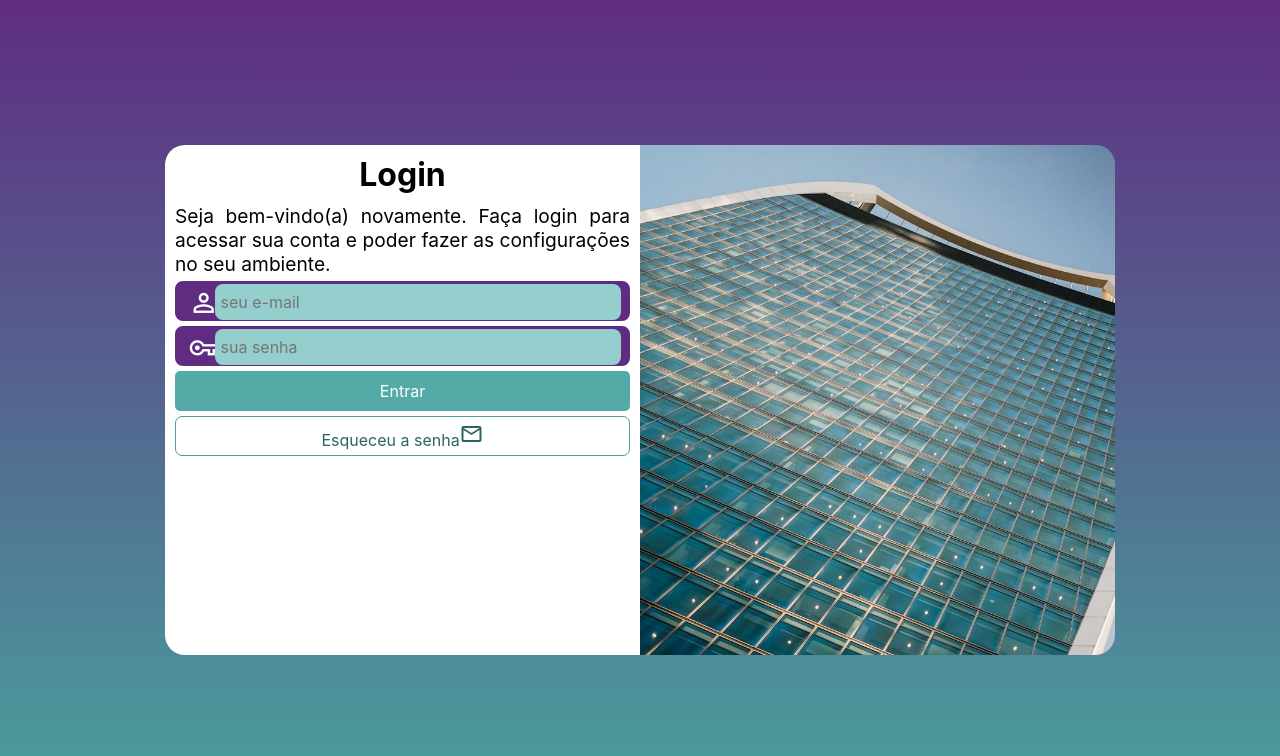
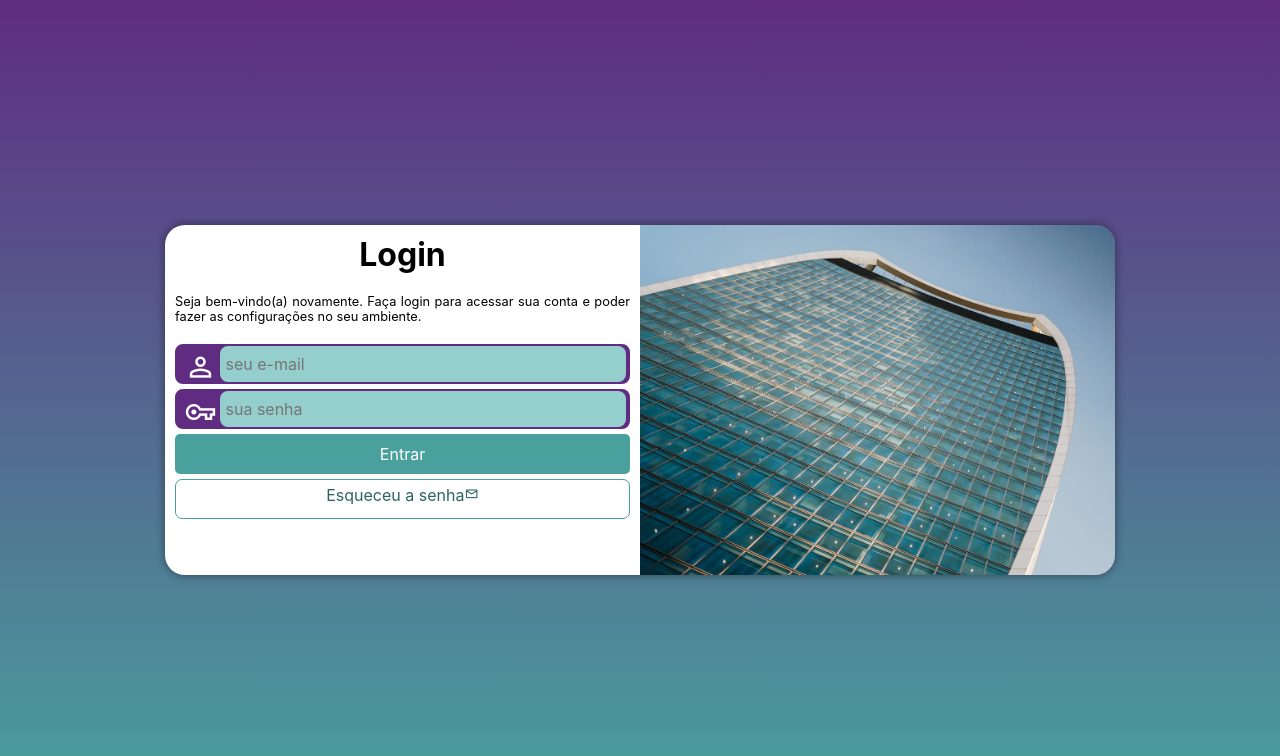
Before and after one commit to KaykeCalifani/projeto-login, a plain HTML site: page index.html in a window 1280 px wide. Drawn offline with nearby package versions, Linux system fonts and the light colour scheme.

Commit message:
melhorias

```diff
--- a/style/media-query.css
+++ b/style/media-query.css
@@ -7,6 +7,7 @@
 
     section#login {
         width: 80vw;
+        height: 280px;
     }
 
     section#login>div#imagem {
@@ -28,6 +29,7 @@
 
     section#login {
         width: 950px;
+        height: 350px;
     }
 
     section#login>div#imagem {
@@ -46,6 +48,7 @@
     }
 
     div#formulario > p{
-        font-size: 1.2em;
+        font-size: 1 em;
+        margin: 20px 0px;
     }
 }
--- a/style/style.css
+++ b/style/style.css
@@ -28,14 +28,17 @@ section#login{
     position: absolute;
     top: 50%;
     left: 50%;
-    transform: translate(-50%, -50%);
+    overflow: hidden;
+
     background-color: white;
     width: 250px;
-    height: 510px;
+    height: 515px;
     border-radius: 20px;
+    box-shadow: 0px 0px 10px rgba(0, 0, 0, 0.452);
+
+    transform: translate(-50%, -50%);
     transition: width .3s, height .3s;
     transition-timing-function: ease;
-    overflow: hidden;
 }
 
 section > div#imagem{
@@ -45,7 +48,7 @@ section > div#imagem{
     display: block;
 }
 
-#formulario{
+section#login > div#formulario{
     padding: 10px;
     display: block;
 }
@@ -74,9 +77,9 @@ form > div.campo{
 
 form > div.campo  span{
     color: white;
-    width: 30px;
+    width: 40px;
     padding: 5px;
-    font-size: 1.9em;
+    font-size: 2em;
 }
 
 form > div.campo > input{
@@ -85,7 +88,6 @@ form > div.campo > input{
     width: calc(100% - 45px);
     height: 100%;
     border: 0px;
-    margin: 1px;
     border-radius: 8px;
     padding-left: 6px;
 }
@@ -98,7 +100,7 @@ form > input[type=submit]{
     border: none;
     font-size: 1em;
     cursor: pointer;
-    background-color: #53aaa7;
+    background-color: var(--verde);
     color: white;
 }
 
@@ -110,6 +112,7 @@ form > a.botao{
     width: 100%;
     height: 40px;
     font-size: 1em;
+    background-color: white;
     display: block;
     text-align: center;
     color: #2d6462;
@@ -123,3 +126,7 @@ form > a.botao{
 form > a.botao:hover{
     background-color: #65d1cd;
 }
+
+form > a.botao > span{
+    font-size: 0.9em;
+}
```
